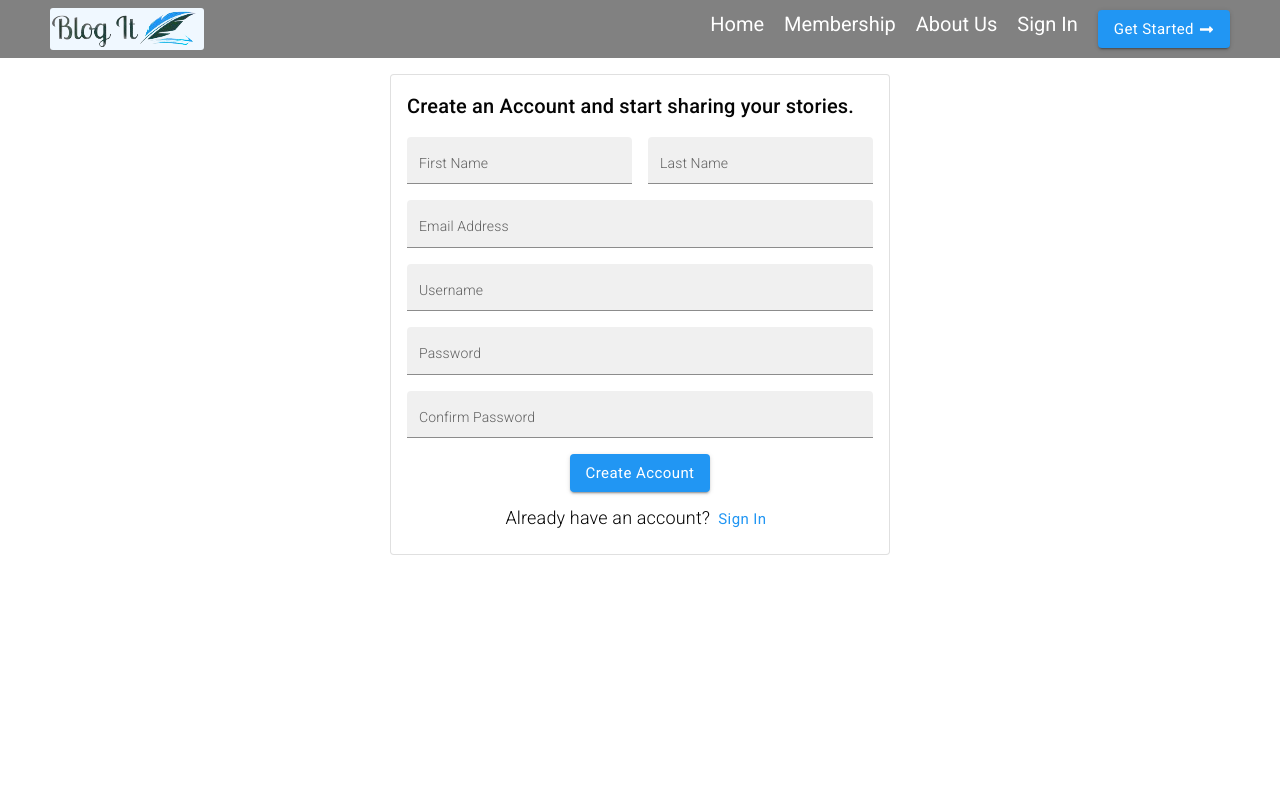
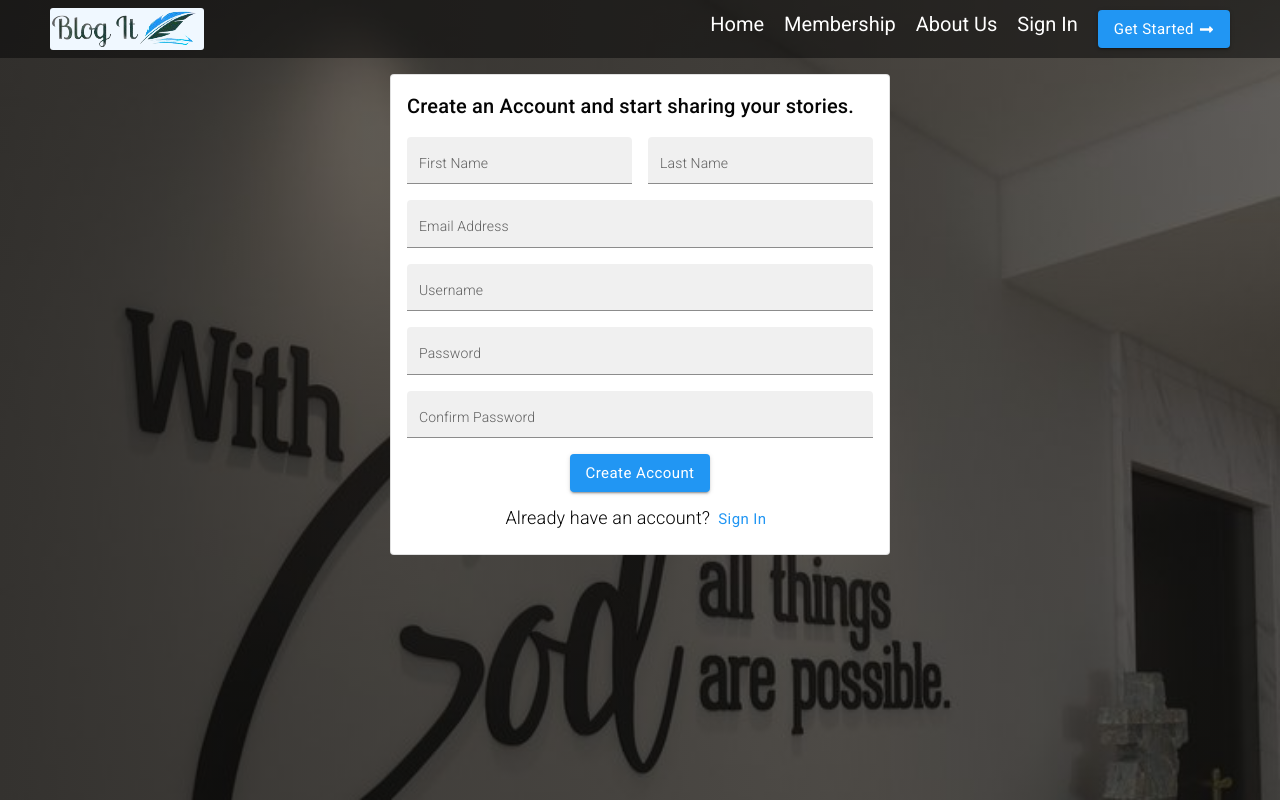
Before and after one commit to Pascal-Juma/BlogIt-Front-End, a React (Vite) app: page /register in a window 1280 px wide. Built offline with nearby package versions, Linux system fonts and the light colour scheme.

Commit message:
update the singup page

```diff
--- /dev/null
+++ b/src/pages/Register/Register.css
@@ -0,0 +1,6 @@
+.register-section{
+    min-height: 100vh;
+    background-image: linear-gradient(to right, rgba(5, 5, 5, .7), rgba(5, 5, 5, .5)), url(../../assets/signup.jpg);
+    background-size: cover;
+    background-position: top;
+}
--- a/src/pages/Register/Register.tsx
+++ b/src/pages/Register/Register.tsx
@@ -13,6 +13,7 @@ import axios from "axios";
 import { useNavigate } from "react-router-dom";
 import Header from "../../components/Header/Header";
 import apiUrl from "../../utils/apiUrl";
+import './Register.css'
 
 const SignUpCta = styled(Button)<ButtonProps>(({ theme }) => ({
   fontSize: '1.5rem',
@@ -77,7 +78,8 @@ function Register() {
   }
   return (
     <>
-      <Header />
+    <section className="register-section">
+    <Header />
       <Stack direction="row" justifyContent="center" alignItems="center" mt={2}>
         <Card
           component="form"
@@ -180,6 +182,7 @@ function Register() {
             </Typography>
         </Card>
       </Stack>
+    </section>
     </>
   );
 }
```
